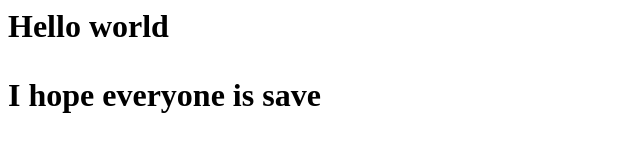
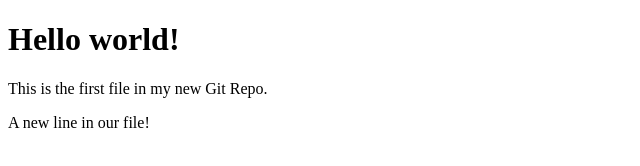
Before and after one commit to Kjjunior/Newfiles, a plain HTML site: page index.html in a window 1280 px wide. Shown: the whole page, without its empty margins (0-640 px from the left). Drawn offline with Linux system fonts and the light colour scheme.

Commit message:
Updated index.html with a new line

```diff
--- a/index.html
+++ b/index.html
@@ -1,5 +1,14 @@
-<h1>
-   Hello world
-<h1>
+<!DOCTYPE html>
+<html>
+<head>
+<title>Hello World!</title>
+<link rel="stylesheet" href="bluestyle.css">
+</head>
+<body>
 
-<p> I hope everyone is save <p>
+<h1>Hello world!</h1>
+<p>This is the first file in my new Git Repo.</p>
+<p>A new line in our file!</p>
+
+</body>
+</html>
```
